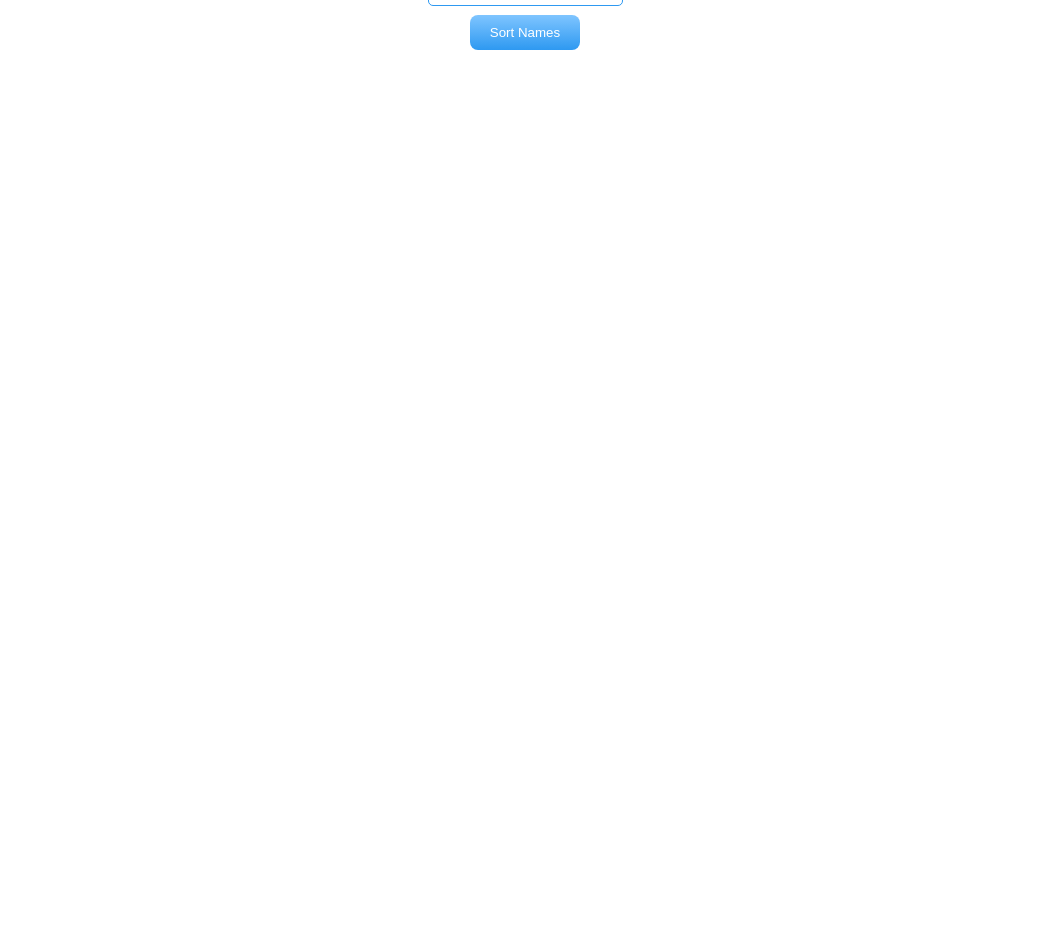
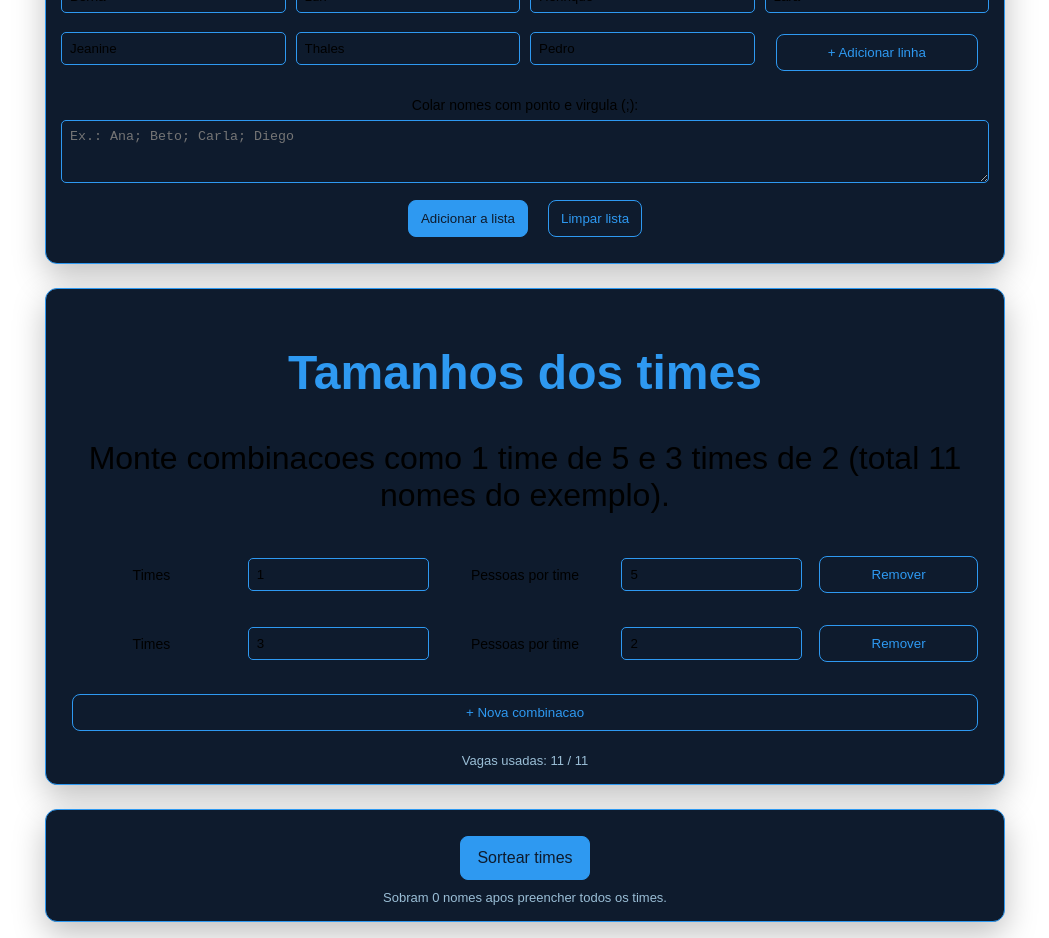
Before and after one commit to tms-5/bingo, a Vue app: page /sorter in a window 1280 px wide. Shown: the part 500-1438 px from the top of the page, without its empty margins (115-1164 px from the left). Before the commit the page ends 800 px from the top, so only its background shows below. Built offline with nearby package versions, Linux system fonts and the light colour scheme.

Commit message:
Refactor SorterPage layout and functionality; enhance name input handling and team generation logic

```diff
--- a/src/views/SorterPage.vue
+++ b/src/views/SorterPage.vue
@@ -1,25 +1,98 @@
 <template>
-  <div>
+  <div class="page">
     <h1 class="c-blue-200 fw-700">Sorteador de Nomes</h1>
-    <label>Digite os itens a serem sorteados:</label>
-    <div v-for="(field, index) in fields" :key="index">
-      <input v-model="fields[index]" placeholder="Enter a name" />
+
+    <section class="card">
+      <header>
+        <h2 class="c-blue-200 fw-600">Lista de nomes</h2>
+        <p>Digite um por linha ou cole varios separados por ponto e virgula.</p>
+      </header>
+      <div class="names-grid">
+        <div
+          v-for="(field, index) in fields"
+          :key="index"
+          class="name-row">
+          <input
+            v-model="fields[index]"
+            placeholder="Nome"
+          />
         </div>
-    <button @click="addField">Add Field</button>
-    <label>Digite o número de nomes por sorteio:</label>
-    <div>
+        <button class="ghost" @click="addField">+ Adicionar linha</button>
+      </div>
+
+      <div class="bulk-import">
+        <label for="bulk">Colar nomes com ponto e virgula (;):</label>
+        <textarea
+          id="bulk"
+          v-model="bulkInput"
+          rows="3"
+          placeholder="Ex.: Ana; Beto; Carla; Diego"
+        />
+        <div class="inline-actions">
+          <button @click="importBulk">Adicionar a lista</button>
+          <button class="ghost" @click="clearNames">Limpar lista</button>
+        </div>
+      </div>
+    </section>
+
+    <section class="card">
+      <header>
+        <h2 class="c-blue-200 fw-600">Tamanhos dos times</h2>
+        <p>Monte combinacoes como 1 time de 5 e 3 times de 2 (total 11 nomes do exemplo).</p>
+      </header>
+      <div class="templates">
+        <div
+          class="template-row"
+          v-for="(template, index) in teamTemplates"
+          :key="index">
+          <label>Times</label>
           <input
-      v-model.number="namesPerSort"
             type="number"
-      placeholder="Insira um número" />
+            min="1"
+            v-model.number="teamTemplates[index].teams"
+          />
+          <label>Pessoas por time</label>
+          <input
+            type="number"
+            min="1"
+            v-model.number="teamTemplates[index].size"
+          />
+          <button
+            class="ghost"
+            @click="removeTeamTemplate(index)"
+            :disabled="teamTemplates.length === 1">
+            Remover
+          </button>
         </div>
-    <button @click="sortNames">Sort Names</button>
-    <div v-if="sortedNames.length">
-      <h2 class="c-blue-200 fw-400">Nomes sorteados</h2>
+        <button class="ghost" @click="addTeamTemplate">+ Nova combinacao</button>
+        <p class="hint">
+          Vagas usadas: {{ usableSlots }} / {{ cleanNames.length }}
+          <span v-if="plannedSlots !== usableSlots"> (planejadas: {{ plannedSlots }})</span>
+        </p>
+      </div>
+    </section>
+
+    <section class="actions card">
+      <button class="primary" @click="generateTeams">Sortear times</button>
+      <p class="hint">Sobram {{ remainingNames }} nomes apos preencher todos os times.</p>
+    </section>
+
+    <section v-if="generatedTeams.length" class="card results">
+      <header>
+        <h2 class="c-blue-200 fw-600">Times sorteados</h2>
+        <p>Ordem aleatoria a cada sorteio.</p>
+      </header>
+      <div class="teams">
+        <div v-for="(team, index) in generatedTeams" :key="index" class="team-card">
+          <h3>Time {{ index + 1 }}</h3>
           <ul>
-        <li v-for="(name, index) in sortedNames" :key="index">{{ name }}</li>
+            <li v-for="(name, nameIndex) in team.members" :key="nameIndex">
+              {{ name }}
+            </li>
           </ul>
         </div>
+      </div>
+    </section>
   </div>
 </template>
 
@@ -27,53 +100,205 @@
 export default {
   data() {
     return {
-            fields: ['', '', ''],
-            namesPerSort: 1,
-            sortedNames: []
+      fields: ['Thami', 'Edu', 'Josy', 'Joao', 'Berna', 'Luh', 'Henrique', 'Lara', 'Jeanine', 'Thales', 'Pedro'],
+      bulkInput: '',
+      teamTemplates: [
+        { teams: 1, size: 5 },
+        { teams: 3, size: 2 }
+      ],
+      generatedTeams: []
     };
+  },
+  computed: {
+    plannedSlots() {
+      return this.teamTemplates.reduce((sum, tpl) => {
+        const teams = Number(tpl.teams) || 0;
+        const size = Number(tpl.size) || 0;
+        return sum + teams * size;
+      }, 0);
+    },
+    usableSlots() {
+      return Math.min(this.plannedSlots, this.cleanNames.length);
+    },
+    remainingNames() {
+      return Math.max(0, this.cleanNames.length - this.usableSlots);
+    },
+    cleanNames() {
+      return this.fields.map(name => name.trim()).filter(Boolean);
+    }
   },
   methods: {
     addField() {
       this.fields.push('');
     },
-    sortNames() {
-        const nonEmptyFields = this.fields.filter(field => field.trim() !== '');
+    clearNames() {
+      this.fields = [];
+      this.bulkInput = '';
+      this.generatedTeams = [];
+    },
+    importBulk() {
+      if (!this.bulkInput.trim()) return;
+      const newNames = this.bulkInput
+        .split(';')
+        .map(name => name.trim())
+        .filter(Boolean);
 
-        if (nonEmptyFields.length === 0) {
-            alert('No more names to sort.');
+      this.fields = [...this.fields, ...newNames];
+      this.bulkInput = '';
+    },
+    addTeamTemplate() {
+      this.teamTemplates.push({ teams: 1, size: 2 });
+    },
+    removeTeamTemplate(index) {
+      if (this.teamTemplates.length === 1) return;
+      this.teamTemplates.splice(index, 1);
+    },
+    shuffle(array) {
+      return [...array].sort(() => 0.5 - Math.random());
+    },
+    generateTeams() {
+      if (!this.cleanNames.length) {
+        alert('Adicione pelo menos um nome.');
         return;
       }
 
-        const count = Math.min(this.namesPerSort, nonEmptyFields.length);
+      if (!this.plannedSlots) {
+        alert('Informe ao menos uma combinacao de times.');
+        return;
+      }
 
-        const shuffled = nonEmptyFields.sort(() => 0.5 - Math.random());
-        const selected = shuffled.slice(0, count);
+      const pool = this.shuffle(this.cleanNames);
+      const teams = [];
+      let cursor = 0;
 
-        this.sortedNames = [...this.sortedNames, ...selected];
+      this.teamTemplates.forEach(template => {
+        const teamCount = Number(template.teams) || 0;
+        const size = Number(template.size) || 0;
 
-        this.fields = this.fields.filter(field => !selected.includes(field));
+        if (teamCount <= 0 || size <= 0) return;
+
+        for (let i = 0; i < teamCount && cursor < pool.length; i += 1) {
+          const members = pool.slice(cursor, cursor + size);
+          if (!members.length) break;
+          teams.push({ members });
+          cursor += members.length;
+        }
+      });
+
+      this.generatedTeams = teams;
+      this.fields = pool.slice(cursor);
     }
   }
-
 };
 </script>
 
 <style scoped>
-h1, h2 {
+.page {
+  max-width: 960px;
+  margin: 0 auto;
+  display: grid;
+  gap: 24px;
+}
+
+h1,
+h2 {
   text-align: center;
 }
+
+.card {
+  background: var(--bingo-blue-900, #0e1b2d);
+  border: 1px solid var(--bingo-blue-200, #5db1ff);
+  border-radius: 12px;
+  padding: 16px;
+  box-shadow: 0 12px 32px rgba(0, 0, 0, 0.25);
+}
+
+.names-grid {
+  display: grid;
+  grid-template-columns: repeat(auto-fit, minmax(220px, 1fr));
+  gap: 12px;
+}
+
+.name-row input {
+  width: 100%;
+  box-sizing: border-box;
+}
+
+.bulk-import {
+  margin-top: 16px;
+  display: grid;
+  gap: 8px;
+}
+
+.templates {
+  display: grid;
+  gap: 12px;
+}
+
+.template-row {
+  display: grid;
+  grid-template-columns: repeat(auto-fit, minmax(120px, 1fr));
+  gap: 8px;
+  align-items: center;
+}
+
+.actions {
+  text-align: center;
+}
+
+.teams {
+  display: grid;
+  grid-template-columns: repeat(auto-fit, minmax(200px, 1fr));
+  gap: 12px;
+}
+
+.team-card {
+  border: 1px solid var(--bingo-blue-200, #5db1ff);
+  border-radius: 8px;
+  padding: 12px;
+  background: rgba(255, 255, 255, 0.03);
+}
+
 label {
+  font-size: 14px;
+}
+
+button {
+  display: inline-flex;
+  align-items: center;
+  justify-content: center;
+  gap: 6px;
+  padding: 10px 12px;
+  border-radius: 8px;
+  border: 1px solid var(--bingo-blue-200, #5db1ff);
+  background: var(--bingo-blue-200, #5db1ff);
+  color: #0e1b2d;
+  cursor: pointer;
+  transition: all 0.2s ease;
+}
+
+button:hover {
+  transform: translateY(-1px);
+  box-shadow: 0 6px 18px rgba(0, 0, 0, 0.2);
+}
+
+button.ghost {
+  background: transparent;
+  color: var(--bingo-blue-200, #5db1ff);
+}
+
+button.primary {
   font-size: 16px;
+  padding: 12px 16px;
 }
-div {
-    margin: 10px;
+
+button:disabled {
+  opacity: 0.5;
+  cursor: not-allowed;
 }
-button {
-    display: block;
-    margin: 10px auto;
-}
+
 input,
-select {
+textarea {
   background-color: transparent;
   border: none;
   color: var(--text-color);
@@ -81,8 +306,23 @@ select {
   border-radius: 4px;
   padding: 8px;
 }
+
+textarea {
+  resize: vertical;
+}
+
+ul {
+  padding: 0;
+}
+
 li {
   list-style-type: none;
-    margin: 5px;
+  margin: 5px 0;
+}
+
+.hint {
+  color: #9abed6;
+  font-size: 13px;
+  margin: 0;
 }
 </style>
```
Lines whose indentation alone changed are shown as unchanged.
